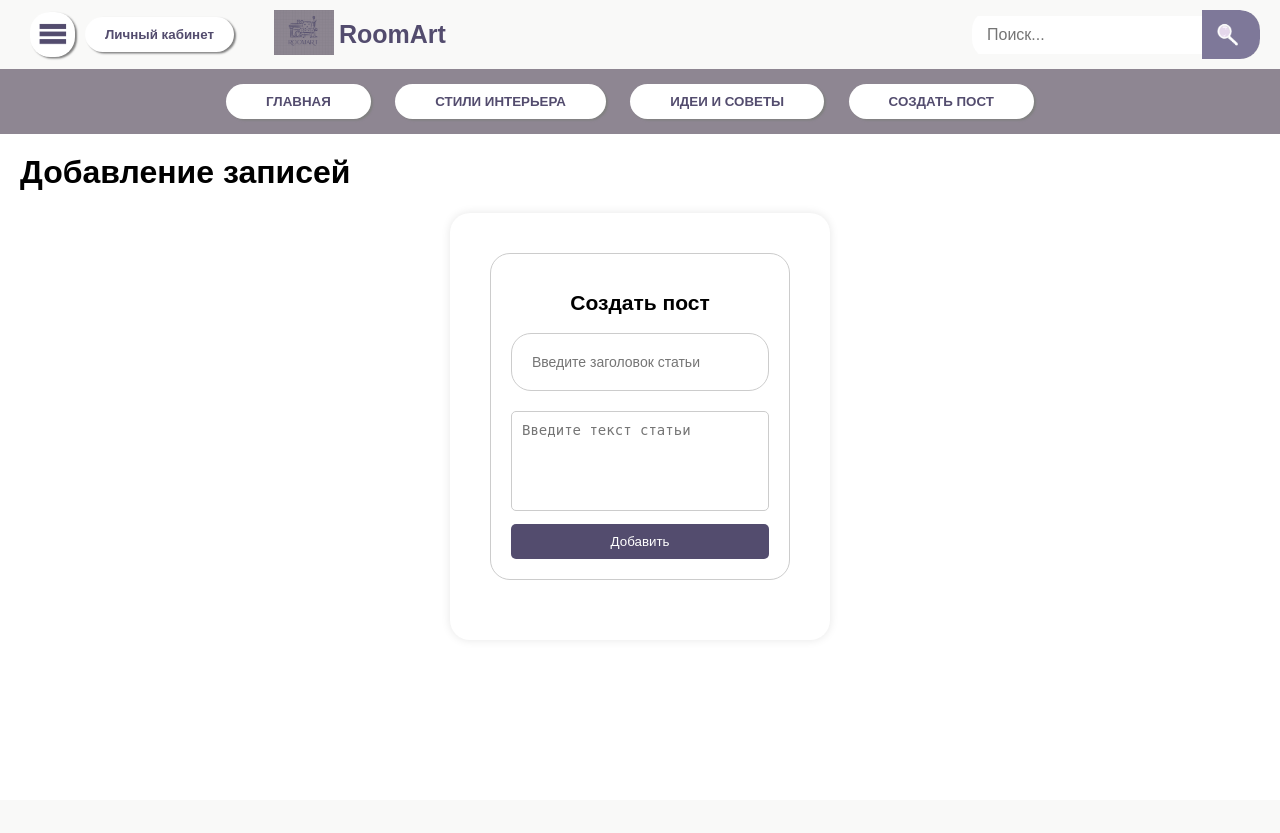
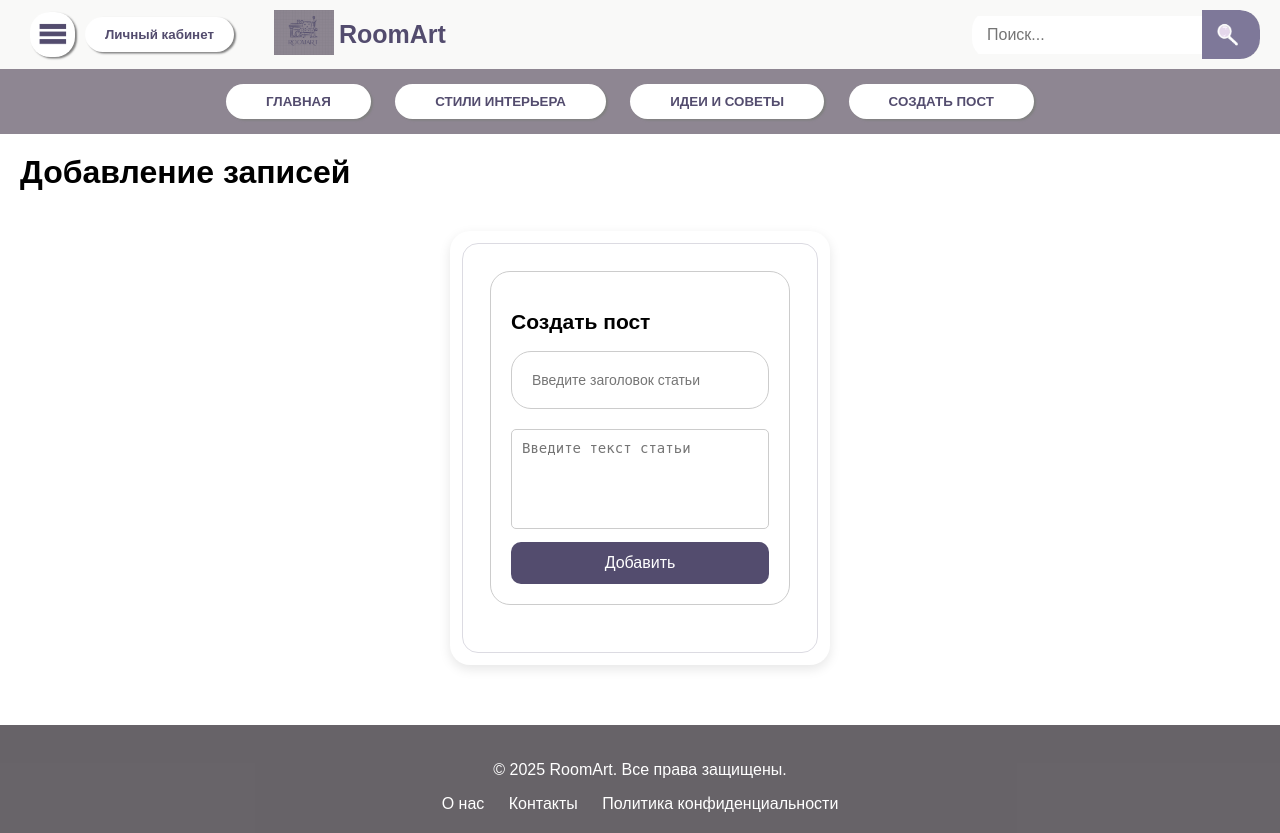
Before and after one commit to ReeSkaaa/Project_Programming_2sem, a Flask app: page /create in a window 1280 px wide. Before the commit the page ends 580 px from the top, so only its background shows below. Run offline with Flask 3, Linux system fonts and the light colour scheme.

Commit message:
add footer

```diff
--- a/app/static/css/styles.css
+++ b/app/static/css/styles.css
@@ -218,3 +218,105 @@
     width: 30px;
     height: 30px;
 }
+wrapper {
+    display: flex;
+    flex-direction: column;
+    min-height: 100vh;
+}
+
+/* Контент будет расти */
+.content {
+    flex: 1;
+}
+
+/* Стили футера */
+.footer {
+    background-color: #625e63f6;
+    color: #fff;
+    padding: 20px 0;
+    text-align: center;
+}
+
+.footer-nav a {
+    color: #fff;
+    margin: 0 10px;
+    text-decoration: none;
+}
+
+.footer-nav a:hover {
+    text-decoration: underline;
+}
+
+.form-container {
+    background-color: #fff;
+    padding: 40px;
+    border-radius: 20px;
+    box-shadow: 0 4px 12px rgba(0, 0, 0, 0.1); /* внешний теневой контур */
+    max-width: 400px;
+    margin: 40px auto;
+    text-align: left;
+    position: relative;
+}
+
+/* Внутренний контур через inset */
+.form-container::before {
+    content: "";
+    position: absolute;
+    top: 12px;
+    left: 12px;
+    right: 12px;
+    bottom: 12px;
+    border: 1.5px solid rgba(83, 76, 110, 0.2); /* тонкий внутренний контур */
+    border-radius: 16px;
+    pointer-events: none; /* чтобы не мешал кликам */
+}
+
+.form-title {
+    text-align: center;
+    color: #534C6E;
+    margin-bottom: 30px;
+}
+
+.form-group {
+    margin-bottom: 12px;
+}
+
+.form-group label {
+    display: block;
+    margin-bottom: 6px;
+    font-weight: 600;
+    color: #333;
+}
+
+.form-group input {
+    width: 100%;
+    padding: 10px 14px;
+    border: 1px solid #ccc;
+    border-radius: 10px;
+    box-sizing: border-box;
+    font-size: 14px;
+    transition: border-color 0.3s;
+}
+
+.form-group input:focus {
+    border-color: #534C6E;
+    outline: none;
+}
+
+.btn-success {
+    background-color: #534C6E;
+    color: white;
+    border: none;
+    padding: 12px;
+    border-radius: 10px;
+    width: 100%;
+    font-size: 16px;
+    cursor: pointer;
+    transition: all 0.3s ease;
+}
+
+.btn-success:hover {
+    background-color: white;
+    color: #534C6E;
+    border: 2px solid #534C6E;
+}
--- a/app/templates/base.html
+++ b/app/templates/base.html
@@ -7,6 +7,7 @@
     <title>{{title}}</title>
 </head>
 <body>
+<div class="wrapper">
     <header>
         <nav class="navigation">
             <div class="left-nav">
@@ -41,5 +42,16 @@
         {% block content %}
         {% endblock %}
     </main>
+    <footer class="footer">
+        <div class="footer-content">
+            <p>&copy; 2025 RoomArt. Все права защищены.</p>
+            <nav class="footer-nav">
+                <a href="#">О нас</a>
+                <a href="#">Контакты</a>
+                <a href="#">Политика конфиденциальности</a>
+            </nav>
+        </div>
+    </footer>
+</div>
 </body>
 </html>
```
Lines whose indentation alone changed are shown as unchanged.
